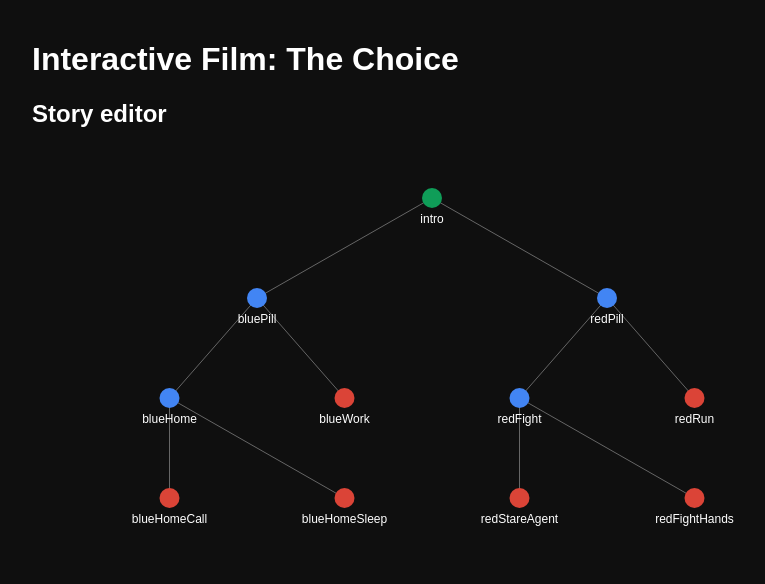
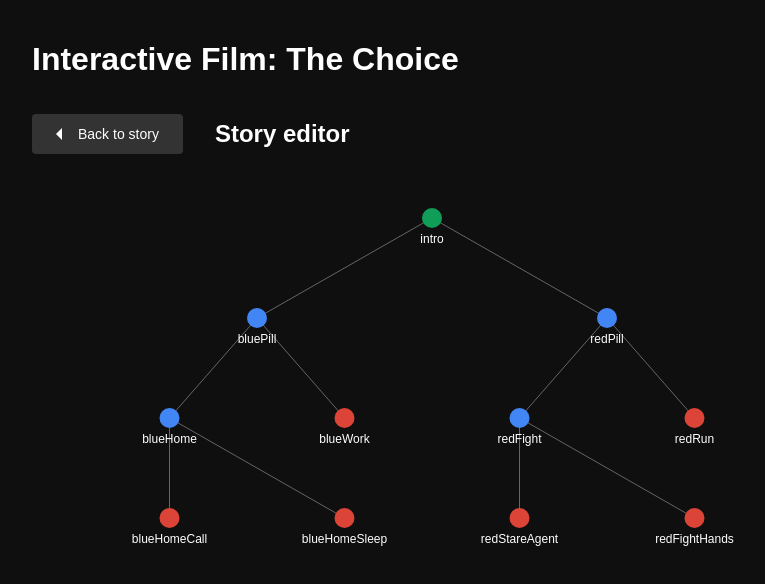
Before and after one commit to lidemo/interactive-film, a website with bundled scripts: page editor.html in a window 1280 px wide. Shown: the whole page, without its empty margins (208-973 px from the left). Built offline with nearby package versions, Linux system fonts and the light colour scheme.

Commit message:
Added initial story editor

```diff
--- a/editor.html
+++ b/editor.html
@@ -8,7 +8,14 @@
 </head>
 <body>
     <h1>Interactive Film: The Choice</h1>
-    <h2>Story editor</h2>
+    <nav class="story-editor-nav">
+        <a href="/" class="standard-btn">
+            <div class="left-arrow"></div>
+            Back to story
+        </a>
+        <h2>Story editor</h2>
+
+    </nav>
 
     <div class="container">
 
--- a/main.css
+++ b/main.css
@@ -6,25 +6,30 @@ body {
     background-color: #0f0f0f;
     color: #ffffff;
 }
+
 .container {
     position: relative;
 }
+
 .video-container {
     position: relative;
     width: 100%;
     margin-bottom: 20px;
 }
+
 video {
     width: 100%;
     height: auto;
     display: block;
 }
+
 .choice-container {
     display: none;
     justify-content: center;
     gap: 20px;
     margin-top: 20px;
 }
+
 .choice-btn {
     padding: 12px 24px;
     background-color: #333;
@@ -35,9 +40,11 @@ video {
     font-size: 16px;
     transition: background-color 0.3s;
 }
+
 .choice-btn:hover {
     background-color: #555;
 }
+
 .session-log {
     margin-top: 30px;
     padding: 15px;
@@ -45,11 +52,13 @@ video {
     border-radius: 4px;
     display: none;
 }
+
 .log-entry {
     margin-bottom: 8px;
     padding-bottom: 8px;
     border-bottom: 1px solid #333;
 }
+
 .log-toggle {
     background-color: #444;
     color: white;
@@ -59,3 +68,38 @@ video {
     cursor: pointer;
     margin-top: 20px;
 }
+
+.story-editor-nav {
+    display: flex;
+    gap: 2rem;
+    align-items: center;
+}
+
+.standard-btn {
+    display: flex;
+    justify-self: center;
+    gap: 1rem;
+    padding: 12px 24px;
+    text-decoration: none;
+    background-color: #333;
+    color: white;
+    border: none;
+    border-radius: 4px;
+    cursor: pointer;
+    font-size: 14px;
+    transition: background-color 0.3s;
+
+    &:hover {
+        background-color: #555;
+    }
+}
+
+.left-arrow {
+    width: 0;
+    height: 0;
+    margin-top: 0.15rem;
+    border-top: 0.4rem solid transparent;
+    border-bottom: 0.4rem solid transparent;
+    border-right: 0.4rem solid white; /* Arrow color */
+    display: inline-block;
+  }
```
